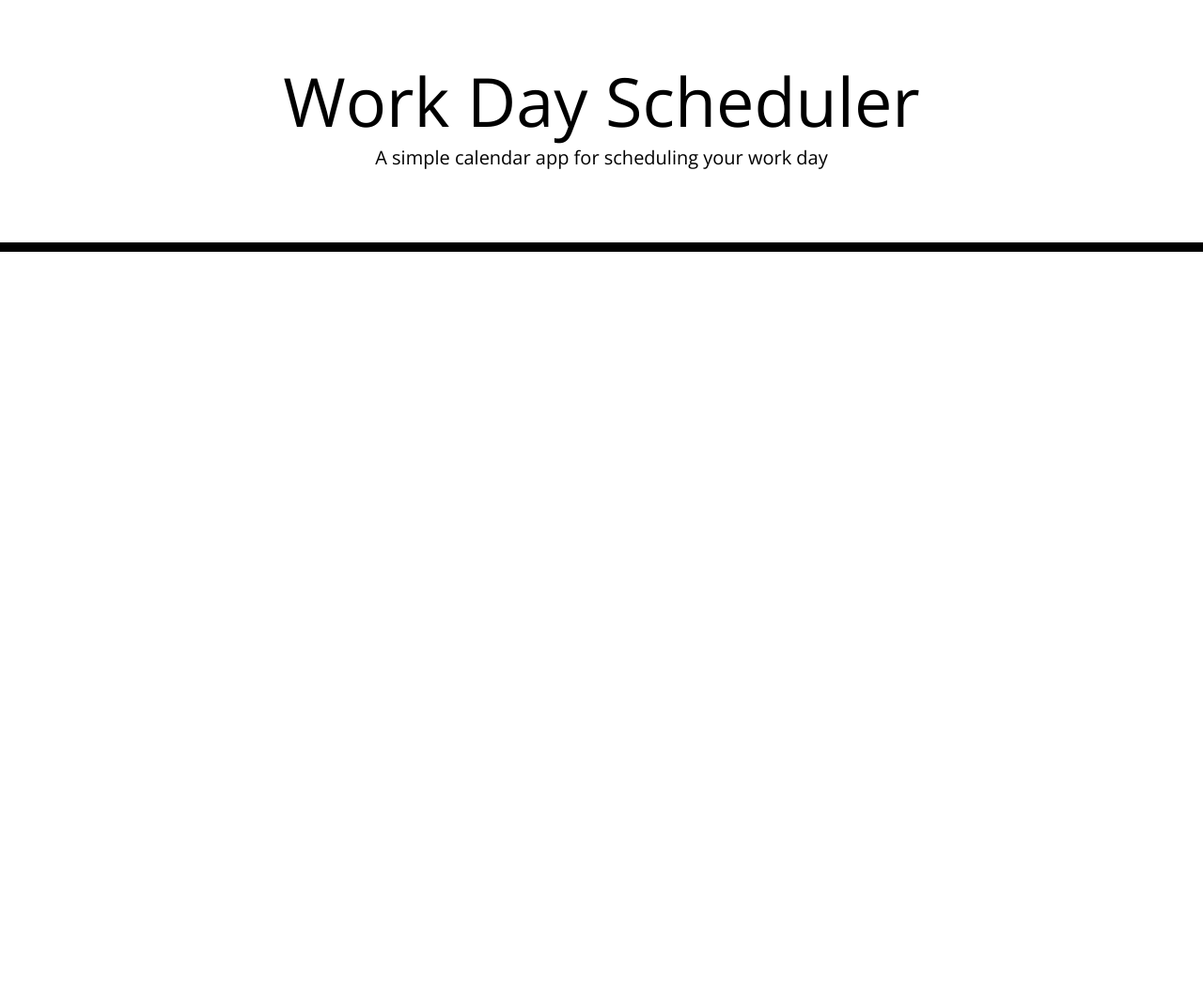
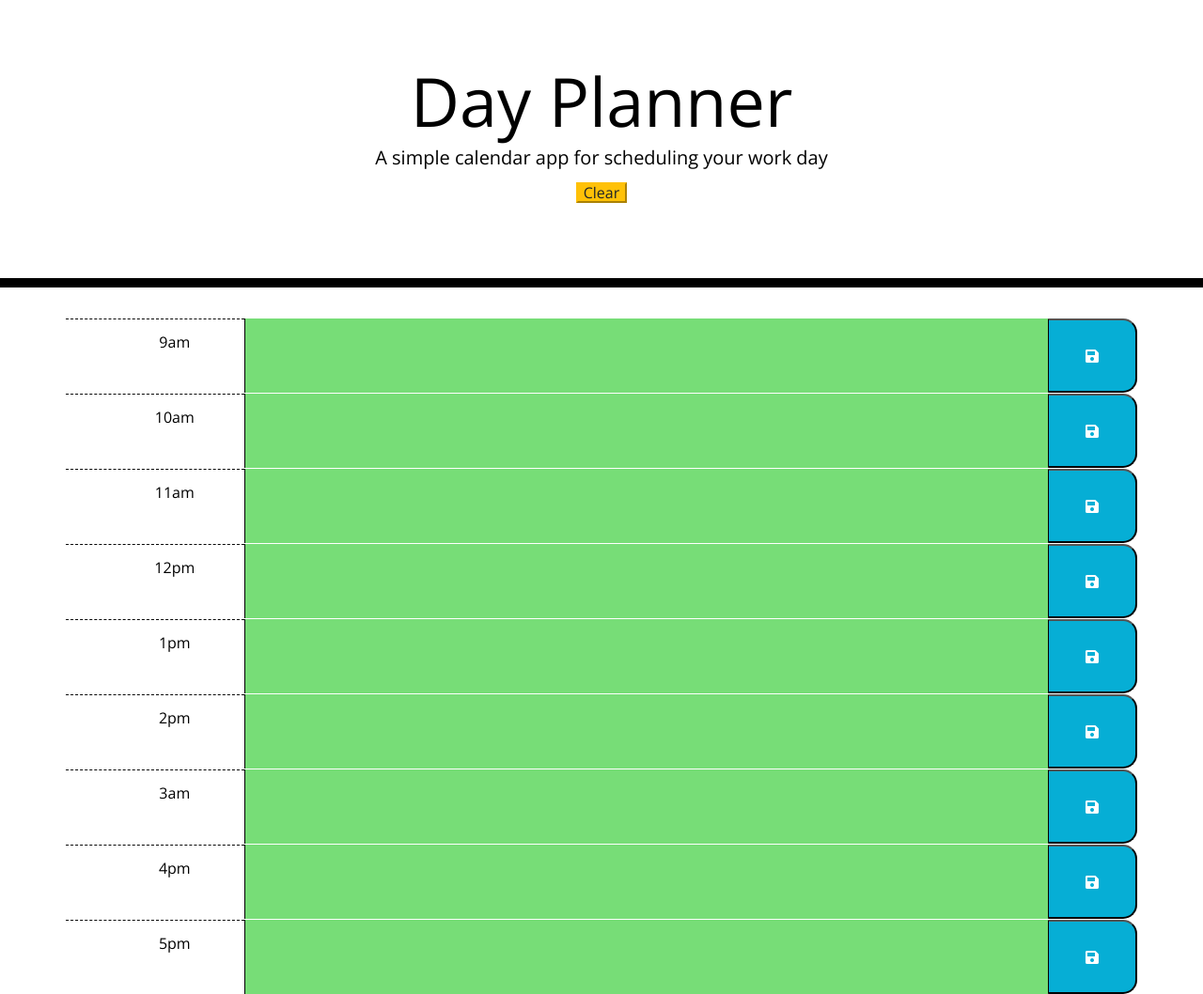
Before and after one commit to SamuelGa25/Calendar, a plain HTML site: page index.html in a window 1280 px wide. Shown: the whole page at 94% size. Before the commit the page ends 800 px from the top, so only its background shows below. Drawn offline with nearby package versions, Linux system fonts and the light colour scheme; files that its build step writes are made by us from their sources.

Commit message:
new layout with html, and blocks

```diff
--- a/index.html
+++ b/index.html
@@ -1,38 +1,98 @@
+
 <!DOCTYPE html>
 <html lang="en">
   <head>
     <meta charset="UTF-8" />
     <meta name="viewport" content="width=device-width, initial-scale=1.0" />
     <meta http-equiv="X-UA-Compatible" content="ie=edge" />
-    <link
-      rel="stylesheet"
-      href="https://stackpath.bootstrapcdn.com/bootstrap/4.3.1/css/bootstrap.min.css"
-    />
-    <link
-      rel="stylesheet"
-      href="https://use.fontawesome.com/releases/v5.8.1/css/all.css"
-      integrity="sha384-50oBUHEmvpQ+1lW4y57PTFmhCaXp0ML5d60M1M7uH2+nqUivzIebhndOJK28anvf"
-      crossorigin="anonymous"
-    />
-    <link
-      href="https://fonts.googleapis.com/css?family=Open+Sans&display=swap"
-      rel="stylesheet"
-    />
+
+    <link rel="stylesheet" href="https://stackpath.bootstrapcdn.com/bootstrap/4.3.1/css/bootstrap.min.css" />
+    <link rel="stylesheet" href="https://use.fontawesome.com/releases/v5.8.1/css/all.css" integrity="sha384-50oBUHEmvpQ+1lW4y57PTFmhCaXp0ML5d60M1M7uH2+nqUivzIebhndOJK28anvf" crossorigin="anonymous"/>
+    <link href="https://fonts.googleapis.com/css?family=Open+Sans&display=swap" rel="stylesheet"/>
     <link rel="stylesheet" href="style.css" />
     <title>Work Day Scheduler</title>
+
   </head>
 
   <body>
-    <header class="jumbotron">
-      <h1 class="display-3">Work Day Scheduler</h1>
-      <p class="lead">A simple calendar app for scheduling your work day</p>
-      <p id="currentDay" class="lead"></p>
+    <header class="jumbotron jumbotron-fluid head">
+      <h1 class="display-3 text-center">Day Planner</h1>
+      <p class="lead text-center">A simple calendar app for scheduling your work day</p>
+
+      <button class="clearButton btn-warning" style="margin-bottom:1em;" id="clearBtn">Clear</button>
+
     </header>
+
+    <!--Time and date-->
     <div class="container">
-      <!-- Timeblocks go here -->
+      <div class='row time-block'>
+        <div class="hour col-xs-2 col-sm-2 col-md-2 col-lg-2">
+          9am
+        </div>
+        <textarea class="future col-xs-9 col-sm-9 col-md-9 col-lg-9 description" data-hour='9' id='div9'></textarea>
+        <button class="col-xs-1 col-sm-1 col-md-1 col-lg-1 fas fa-save btn-block saveBtn" id="btn9"></button>
+      </div>
+      <div class='row time-block'>
+        <div class="hour col-xs-2 col-sm-2 col-md-2 col-lg-2">
+          10am
+        </div>
+        <textarea class="future col-xs-9 col-sm-9 col-md-9 col-lg-9 description" data-hour='10' id='div10'></textarea>
+        <button class="col-xs-1 col-sm-1 col-md-1 col-lg-1 fas fa-save btn-block saveBtn" id="btn9"></button>
+      </div>
+      <div class='row time-block'>
+        <div class="hour col-xs-2 col-sm-2 col-md-2 col-lg-2">
+          11am
+        </div>
+        <textarea class="future col-xs-9 col-sm-9 col-md-9 col-lg-9 description" data-hour='11' id='div11'></textarea>
+        <button class="col-xs-1 col-sm-1 col-md-1 col-lg-1 fas fa-save btn-block saveBtn" id="btn9"></button>
+      </div>
+      <div class='row time-block'>
+        <div class="hour col-xs-2 col-sm-2 col-md-2 col-lg-2">
+          12pm
+        </div>
+        <textarea class="future col-xs-9 col-sm-9 col-md-9 col-lg-9 description" data-hour='12' id='div12'></textarea>
+        <button class="col-xs-1 col-sm-1 col-md-1 col-lg-1 fas fa-save btn-block saveBtn" id="btn9"></button>
+      </div>
+      <div class='row time-block'>
+        <div class="hour col-xs-2 col-sm-2 col-md-2 col-lg-2">
+          1pm
+        </div>
+        <textarea class="future col-xs-9 col-sm-9 col-md-9 col-lg-9 description" data-hour='13' id='div13'></textarea>
+        <button class="col-xs-1 col-sm-1 col-md-1 col-lg-1 fas fa-save btn-block saveBtn" id="btn9"></button>
+      </div>
+      <div class='row time-block'>
+        <div class="hour col-xs-2 col-sm-2 col-md-2 col-lg-2">
+          2pm
+        </div>
+        <textarea class="future col-xs-9 col-sm-9 col-md-9 col-lg-9 description" data-hour='14' id='div14'></textarea>
+        <button class="col-xs-1 col-sm-1 col-md-1 col-lg-1 fas fa-save btn-block saveBtn" id="btn9"></button>
+      </div>
+      <div class='row time-block'>
+        <div class="hour col-xs-2 col-sm-2 col-md-2 col-lg-2">
+          3am
+        </div>
+        <textarea class="future col-xs-9 col-sm-9 col-md-9 col-lg-9 description" data-hour='15' id='div15'></textarea>
+        <button class="col-xs-1 col-sm-1 col-md-1 col-lg-1 fas fa-save btn-block saveBtn" id="btn9"></button>
+      </div>
+      <div class='row time-block'>
+        <div class="hour col-xs-2 col-sm-2 col-md-2 col-lg-2">
+          4pm
+        </div>
+        <textarea class="future col-xs-9 col-sm-9 col-md-9 col-lg-9 description" data-hour='16' id='div16'></textarea>
+        <button class="col-xs-1 col-sm-1 col-md-1 col-lg-1 fas fa-save btn-block saveBtn" id="btn9"></button>
+      </div>
+      <div class='row time-block'>
+        <div class="hour col-xs-2 col-sm-2 col-md-2 col-lg-2">
+          5pm
+        </div>
+        <textarea class="future col-xs-9 col-sm-9 col-md-9 col-lg-9 description" data-hour='17' id='div17'></textarea>
+        <button class="col-xs-1 col-sm-1 col-md-1 col-lg-1 fas fa-save btn-block saveBtn" id="btn9"></button>
+      </div>
+
     </div>
 
     <script src="https://code.jquery.com/jquery-3.4.1.min.js"></script>
     <script src="https://cdnjs.cloudflare.com/ajax/libs/moment.js/2.24.0/moment.min.js"></script>
+
   </body>
 </html>
```
Also changed, not shown: 2 other files.
